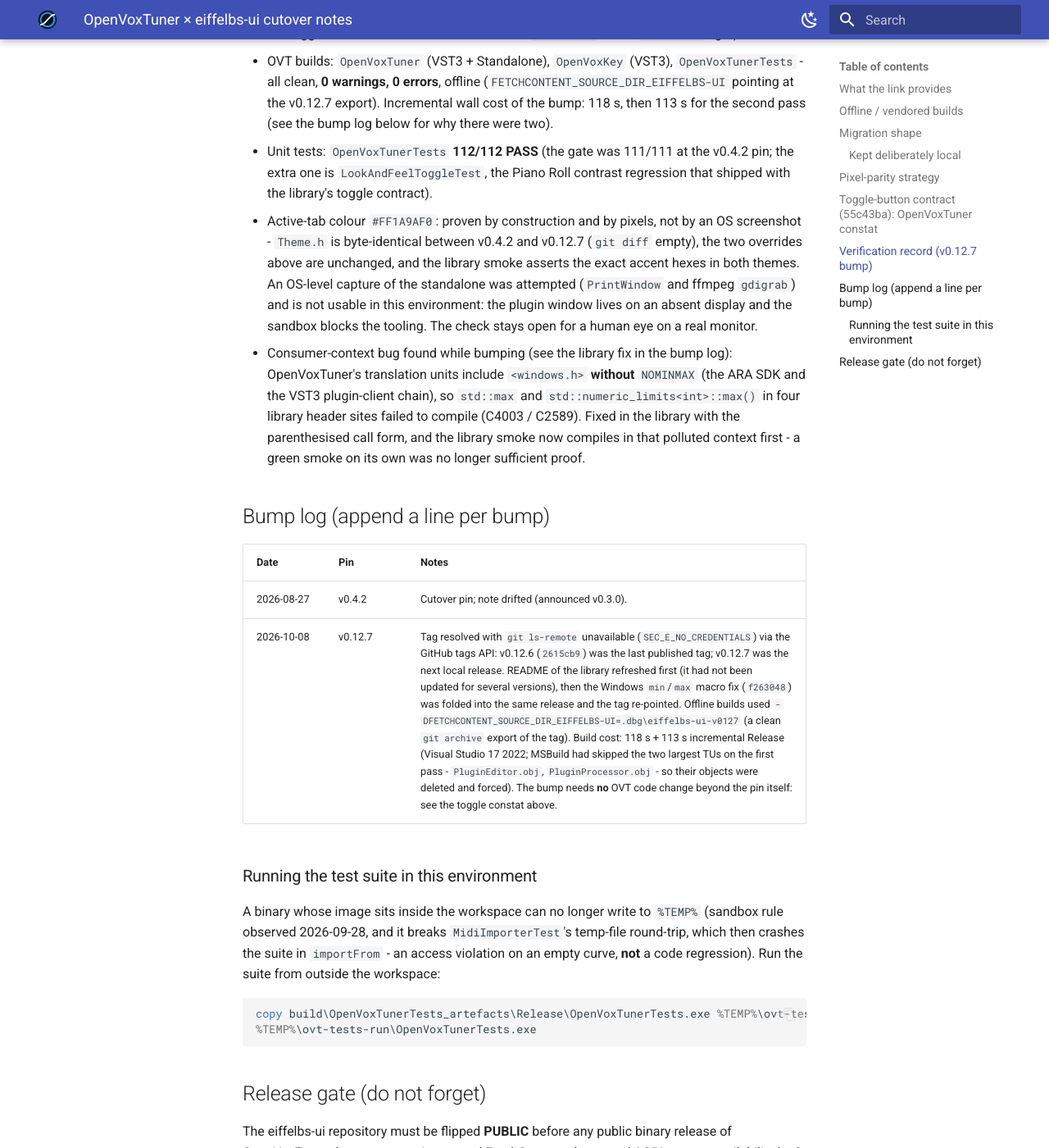
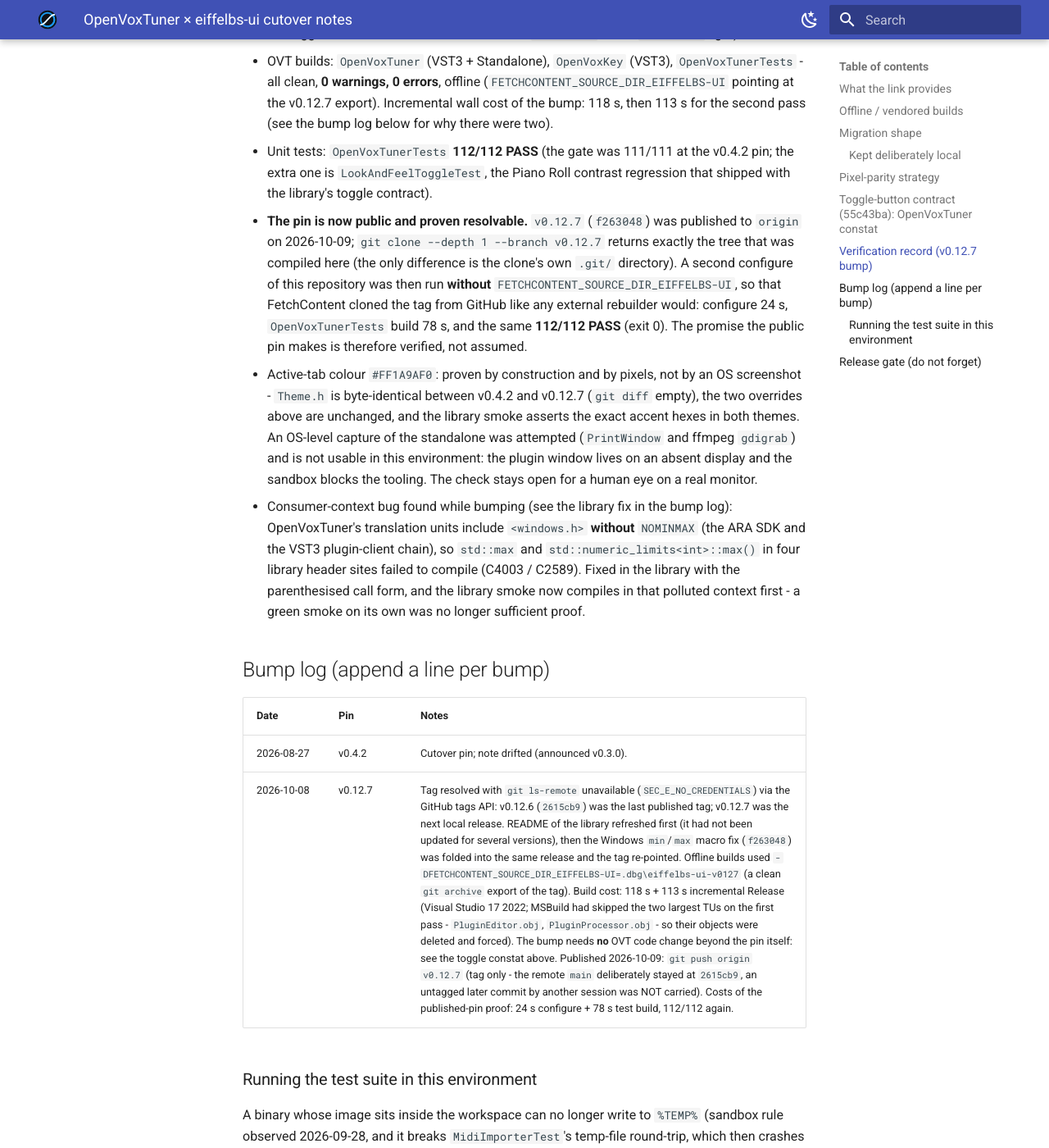
Before and after one commit to EiffelBS/OpenVoxTuner, an MkDocs documentation site: the page built from docs/EIFFELBS-CUTOVER-NOTE.md, in a window 1280 px wide and 1400 px high, scrolled down 3565 px. Shown: the whole window at 82% size. Built offline with MkDocs 1.6.1 and Material for MkDocs 9.7.7, drawn with Linux system fonts in a browser that asks for light colours; the version menu is left out.

Commit message:
docs: record the published pin proof (tag pushed, network path rebuilt)
- v0.12.7 (f263048) is published on origin; a shallow clone of the tag is
  byte-identical to the export that was compiled here (only its own .git
  directory differs)
- a fresh configure WITHOUT FETCHCONTENT_SOURCE_DIR_EIFFELBS-UI, i.e. the
  path any external rebuilder takes, cloned the tag from GitHub: 24 s
  configure, 78 s test build, 112/112 PASS again - the public pin now
  resolves to exactly the validated tree
- the bump log records that only the tag was pushed and the remote main
  deliberately stayed at v0.12.6 (an untagged later commit by another
  session was not carried)

```diff
--- a/docs/EIFFELBS-CUTOVER-NOTE.md
+++ b/docs/EIFFELBS-CUTOVER-NOTE.md
@@ -133,6 +133,15 @@
 - Unit tests: `OpenVoxTunerTests` **112/112 PASS** (the gate was 111/111 at
   the v0.4.2 pin; the extra one is `LookAndFeelToggleTest`, the Piano Roll
   contrast regression that shipped with the library's toggle contract).
+- **The pin is now public and proven resolvable.** `v0.12.7` (`f263048`) was
+  published to `origin` on 2026-10-09; `git clone --depth 1 --branch v0.12.7`
+  returns exactly the tree that was compiled here (the only difference is the
+  clone's own `.git/` directory). A second configure of this repository was
+  then run **without** `FETCHCONTENT_SOURCE_DIR_EIFFELBS-UI`, so that
+  FetchContent cloned the tag from GitHub like any external rebuilder would:
+  configure 24 s, `OpenVoxTunerTests` build 78 s, and the same **112/112
+  PASS** (exit 0). The promise the public pin makes is therefore verified, not
+  assumed.
 - Active-tab colour `#FF1A9AF0`: proven by construction and by pixels, not
   by an OS screenshot - `Theme.h` is byte-identical between v0.4.2 and
   v0.12.7 (`git diff` empty), the two overrides above are unchanged, and the
@@ -154,7 +163,7 @@
 | Date | Pin | Notes |
 | --- | --- | --- |
 | 2026-08-27 | v0.4.2 | Cutover pin; note drifted (announced v0.3.0). |
-| 2026-10-08 | v0.12.7 | Tag resolved with `git ls-remote` unavailable (`SEC_E_NO_CREDENTIALS`) via the GitHub tags API: v0.12.6 (`2615cb9`) was the last published tag; v0.12.7 was the next local release. README of the library refreshed first (it had not been updated for several versions), then the Windows `min`/`max` macro fix (`f263048`) was folded into the same release and the tag re-pointed. Offline builds used `-DFETCHCONTENT_SOURCE_DIR_EIFFELBS-UI=.dbg\eiffelbs-ui-v0127` (a clean `git archive` export of the tag). Build cost: 118 s + 113 s incremental Release (Visual Studio 17 2022; MSBuild had skipped the two largest TUs on the first pass - `PluginEditor.obj`, `PluginProcessor.obj` - so their objects were deleted and forced). The bump needs **no** OVT code change beyond the pin itself: see the toggle constat above. |
+| 2026-10-08 | v0.12.7 | Tag resolved with `git ls-remote` unavailable (`SEC_E_NO_CREDENTIALS`) via the GitHub tags API: v0.12.6 (`2615cb9`) was the last published tag; v0.12.7 was the next local release. README of the library refreshed first (it had not been updated for several versions), then the Windows `min`/`max` macro fix (`f263048`) was folded into the same release and the tag re-pointed. Offline builds used `-DFETCHCONTENT_SOURCE_DIR_EIFFELBS-UI=.dbg\eiffelbs-ui-v0127` (a clean `git archive` export of the tag). Build cost: 118 s + 113 s incremental Release (Visual Studio 17 2022; MSBuild had skipped the two largest TUs on the first pass - `PluginEditor.obj`, `PluginProcessor.obj` - so their objects were deleted and forced). The bump needs **no** OVT code change beyond the pin itself: see the toggle constat above. Published 2026-10-09: `git push origin v0.12.7` (tag only - the remote `main` deliberately stayed at `2615cb9`, an untagged later commit by another session was NOT carried). Costs of the published-pin proof: 24 s configure + 78 s test build, 112/112 again. |
 
 ### Running the test suite in this environment
 
```
